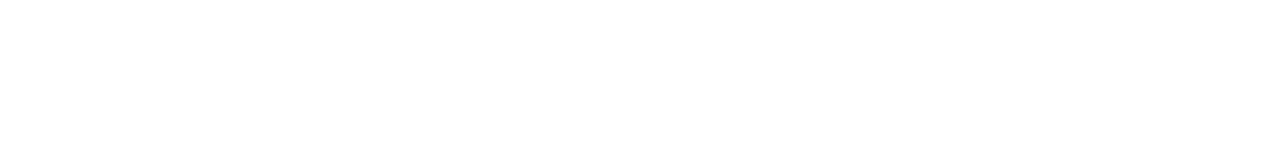
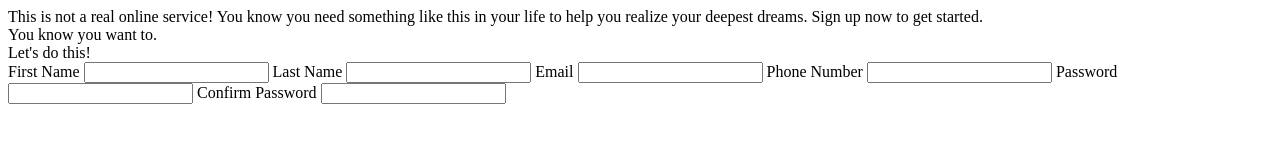
Before and after one commit to nothing36/prac-signup-form, a plain HTML site: page index.html in a window 1280 px wide. Drawn offline with Linux system fonts and the light colour scheme.

Commit message:
Add html for form and side bar

```diff
--- a/index.html
+++ b/index.html
@@ -6,6 +6,41 @@
     <title>Sign-Up</title>
 </head>
 <body>
+    <div class="side-content">
 
+    </div>
+
+    <div class="main-content">
+        <div class="top-text">This is not a real online service! You know you need something like this in your life to help you realize your deepest dreams. Sign up now to get started.</div>
+        <div class="encourage-text">You know you want to.</div>
+
+        <form action="not a site.com/path" method="post">
+            <div class="lets-do-this">Let's do this!</div>
+
+            <!-- first name -->
+            <label for="first-name">First Name</label>
+            <input type="text" id="first-name" name="first-name">
+
+            <!-- last name -->
+            <label for="last-name">Last Name</label>
+            <input type="text" id="last-name" name="last-name">
+
+            <!-- email -->
+            <label for="email">Email</label>
+            <input type="email" id="email" name="email">
+
+            <!-- phone number -->
+            <label for="phone">Phone Number</label>
+            <input type="tel" id="phone" name="phone">
+
+            <!-- password -->
+            <label for="password">Password</label>
+            <input type="password" id="password" name="password">
+
+            <!-- confirm password -->
+            <label for="conf-password">Confirm Password</label>
+            <input type="password" id="conf-password" name="conf-password">
+        </form>
+    </div>
 </body>
 </html>
```
